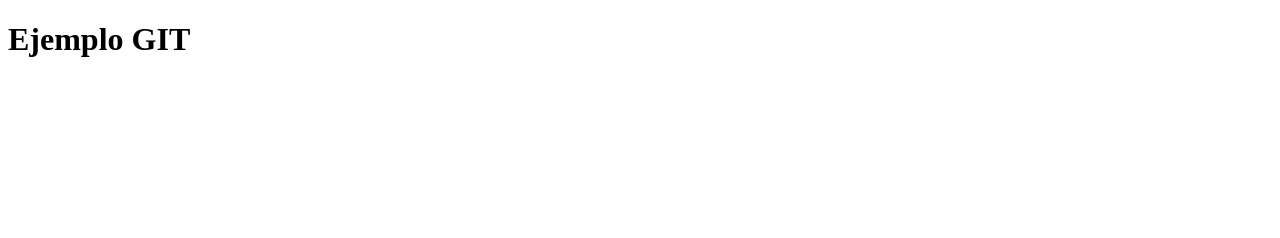
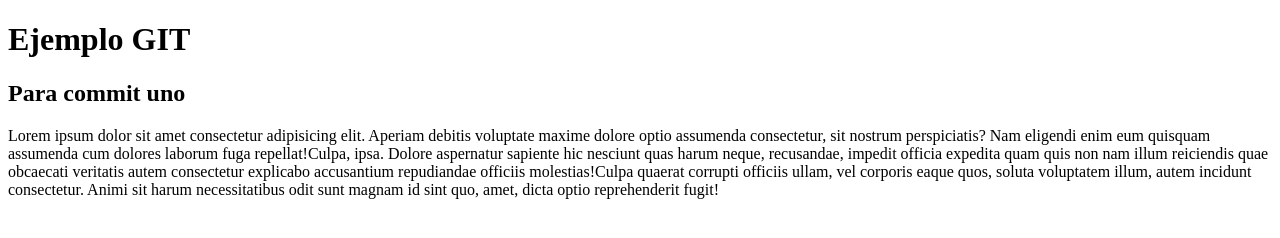
Before and after one commit to valentinaromans/frontend-ejemplo1, a plain HTML site: page index.html in a window 1280 px wide. Drawn offline with Linux system fonts and the light colour scheme.

Commit message:
h2 y parrafo uno agregado

```diff
--- a/index.html
+++ b/index.html
@@ -7,5 +7,7 @@
 </head>
 <body>
     <h1>Ejemplo GIT</h1>
+    <h2>Para commit uno</h2>
+    <p><span>Lorem ipsum dolor sit amet consectetur adipisicing elit. Aperiam debitis voluptate maxime dolore optio assumenda consectetur, sit nostrum perspiciatis? Nam eligendi enim eum quisquam assumenda cum dolores laborum fuga repellat!</span><span>Culpa, ipsa. Dolore aspernatur sapiente hic nesciunt quas harum neque, recusandae, impedit officia expedita quam quis non nam illum reiciendis quae obcaecati veritatis autem consectetur explicabo accusantium repudiandae officiis molestias!</span><span>Culpa quaerat corrupti officiis ullam, vel corporis eaque quos, soluta voluptatem illum, autem incidunt consectetur. Animi sit harum necessitatibus odit sunt magnam id sint quo, amet, dicta optio reprehenderit fugit!</span></p>
 </body>
 </html>
```
